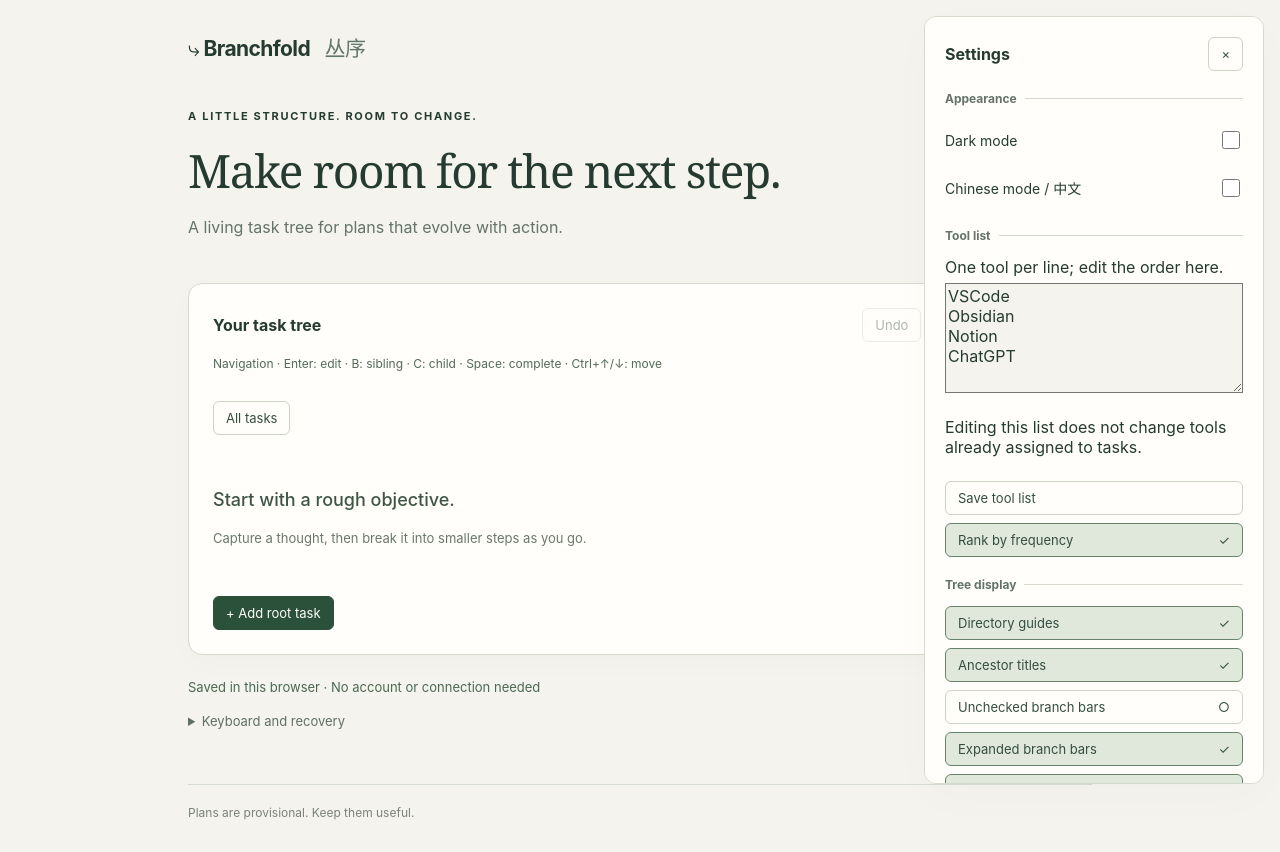
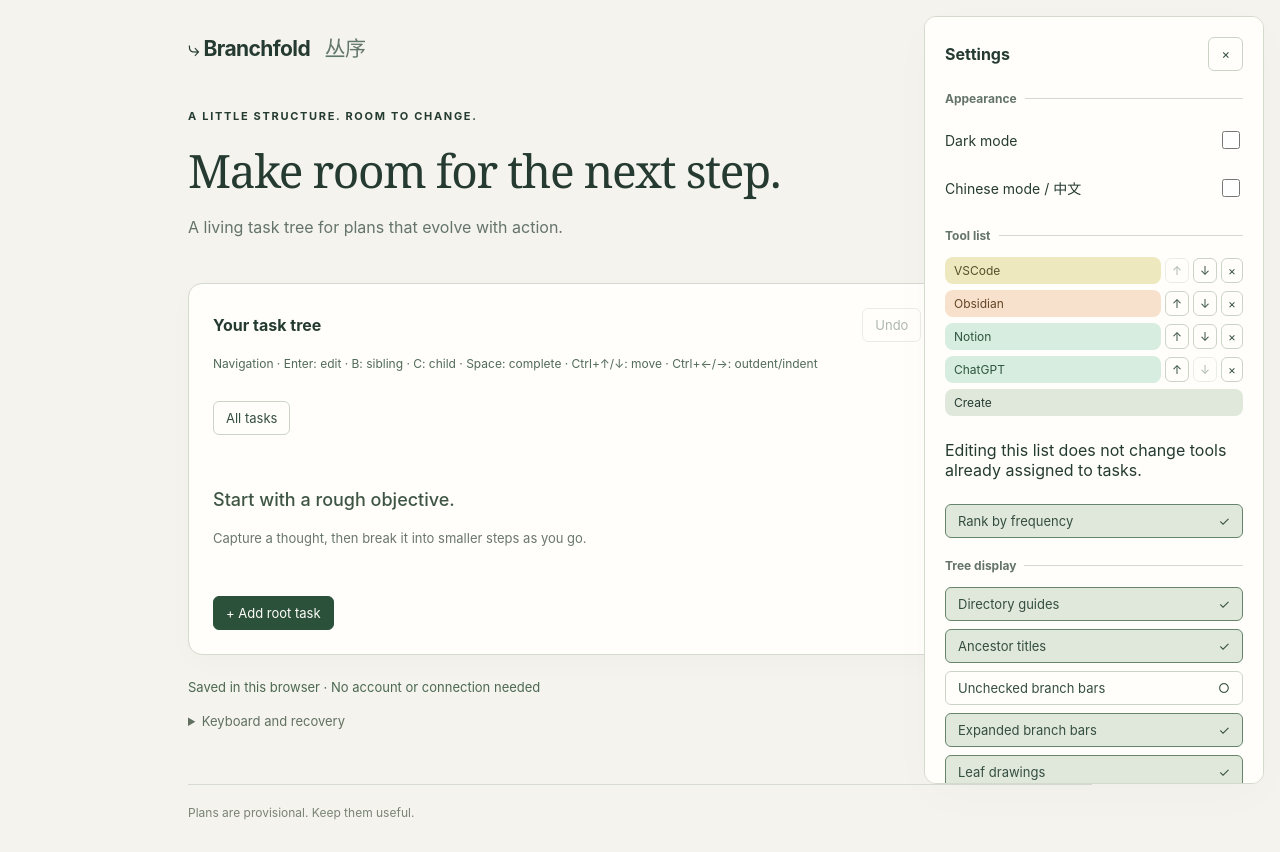
Before and after one commit to Serelive/branchfold, a React (Vite) app: page / in a window 1280 px wide. Both pictures are taken after a click on the button "Settings". Built offline with nearby package versions, Linux system fonts and the light colour scheme.

Commit message:
fix: add navigation indent shortcuts and tag-style tool settings

```diff
--- a/web/App.tsx
+++ b/web/App.tsx
@@ -19,6 +19,7 @@ function download(content: string, format: 'json' | 'md') {
   setTimeout(() => URL.revokeObjectURL(url), 1000);
 }
 const flatten = (nodes: Forest) => visibleNodes(nodes, new Set());
+const arrowMoves: Record<string, OutlineMove> = { ArrowUp: 'up', ArrowDown: 'down', ArrowLeft: 'outdent', ArrowRight: 'indent' };
 const titleCharacters = new Intl.Segmenter(undefined, { granularity: 'grapheme' });
 type Snapshot = { forest: Forest; viewRootId: string | null; collapsed: Set<string>; selectedId: string | null };
 type Drop = { id: string; position: DropPosition };
@@ -249,8 +250,8 @@ function Editor({ document: host }: AppProps) {
       // A node control/button can select a node without putting a caret in its title.
       // Ctrl+arrows work here too; other keys retain the control's native behavior.
       if (id && !target.matches('select') && !event.altKey && !event.metaKey) {
-        if (event.ctrlKey && (event.key === 'ArrowUp' || event.key === 'ArrowDown')) {
-          event.preventDefault(); move(id, event.key === 'ArrowUp' ? 'up' : 'down');
+        if (event.ctrlKey && arrowMoves[event.key]) {
+          event.preventDefault(); move(id, arrowMoves[event.key]);
         } else if (event.key === 'Escape') { event.preventDefault(); focus(id); }
       }
       return;
@@ -283,7 +284,7 @@ function Editor({ document: host }: AppProps) {
       return;
     }
     if (event.ctrlKey) {
-      if (event.key === 'ArrowUp' || event.key === 'ArrowDown') { event.preventDefault(); move(id, event.key === 'ArrowUp' ? 'up' : 'down'); }
+      if (arrowMoves[event.key]) { event.preventDefault(); move(id, arrowMoves[event.key]); }
       return;
     }
     const node = findNode(forest, id)!;
@@ -439,7 +440,7 @@ function Editor({ document: host }: AppProps) {
             </fieldset>
           </SettingsPanel>
         </div></div>
-        <p className="mode" aria-live="polite">{editingId ? t("Editing · Enter: next sibling · Tab / Shift+Tab: indent / outdent · Esc: navigate") : t("Navigation · Enter: edit · B: sibling · C: child · Space: complete · Ctrl+↑/↓: move")}{selected && ` · ${selected.title || t("Untitled task")}`}</p>
+        <p className="mode" aria-live="polite">{editingId ? t("Editing · Enter: next sibling · Tab / Shift+Tab: indent / outdent · Esc: navigate") : t("Navigation · Enter: edit · B: sibling · C: child · Space: complete · Ctrl+↑/↓: move · Ctrl+←/→: outdent/indent")}{selected && ` · ${selected.title || t("Untitled task")}`}</p>
         {importError && <p role="alert" className="warning">{t("Backup not imported:")} {t(importError)}</p>}
         {pendingImport !== null && <section className="import-preview" aria-label={t("Backup preview")}>
           <h3>{importMode === 'append' ? t("Append these tasks?") : forest.length ? t("Replace the current tree?") : t("Import this tree?")}</h3>
--- a/web/ToolCatalogSettings.tsx
+++ b/web/ToolCatalogSettings.tsx
@@ -1,16 +1,46 @@
 import { useState } from 'react';
 import { useUI } from './preferences';
-import { uniqueTools, validToolName } from './toolAnnotation';
+import { toolColor, toolKey, validToolName } from './toolAnnotation';
 import type { ToolCatalog } from './toolCatalog';
+
 export default function ToolCatalogSettings({ names, manual, onChange }: { names: string[]; manual: boolean; onChange: (value: ToolCatalog) => void }) {
   const { t } = useUI();
-  const [draft, setDraft] = useState<string | null>(null);
-  const [error, setError] = useState(false);
-  return <fieldset><legend>{t('Tool list')}</legend>
-    <label>{t('One tool per line; edit the order here.')}<textarea aria-label={t('Tool list')} value={draft ?? names.join('\n')} onChange={event => { setDraft(event.target.value); setError(false); }} onKeyDown={event => event.stopPropagation()} /></label>
+  const [editing, setEditing] = useState<string | null>(null);
+  const [draft, setDraft] = useState('');
+  const [error, setError] = useState('');
+  const start = (name: string) => { setEditing(name); setDraft(name); setError(''); };
+  const save = () => {
+    const name = draft.trim();
+    if (!validToolName(name)) { setError('Use a tool name without comment delimiters or control characters.'); return; }
+    if (names.some(n => n !== editing && toolKey(n) === toolKey(name))) { setError('This tool already exists.'); return; }
+    onChange({ names: editing === '' ? [...names, name] : names.map(n => n === editing ? name : n), manual: true });
+    setEditing(null); setError('');
+  };
+  const move = (index: number, delta: number) => {
+    const next = [...names];
+    [next[index], next[index + delta]] = [next[index + delta], next[index]];
+    onChange({ names: next, manual: true });
+  };
+  return <fieldset className="tool-catalog"><legend>{t('Tool list')}</legend>
+    <div className="tool-choices">{names.map((name, index) => <div className="tool-catalog-row" key={toolKey(name)}>
+      <button className={`tool-badge tool-choice tool-color-${toolColor(name)}`} aria-label={t('Edit tool {name}', { name })} onClick={() => start(name)}>{name}</button>
+      <button disabled={index === 0} aria-label={t('Move tool {name} up', { name })} onClick={() => move(index, -1)}>↑</button>
+      <button disabled={index === names.length - 1} aria-label={t('Move tool {name} down', { name })} onClick={() => move(index, 1)}>↓</button>
+      <button aria-label={t('Remove tool {name}', { name })} onClick={() => { onChange({ names: names.filter(n => n !== name), manual: true }); if (editing === name) setEditing(null); }}>×</button>
+    </div>)}
+      <button className="tool-badge tool-choice tool-create" aria-expanded={editing === ''} onClick={() => start('')}>{t('Create')}</button>
+    </div>
+    {editing !== null && <div className="tool-create-input" onKeyDown={event => {
+      event.stopPropagation();
+      if (event.nativeEvent.isComposing || event.keyCode === 229) return;
+      if (event.key === 'Enter') { event.preventDefault(); save(); }
+    }}>
+      <input key={editing} autoFocus aria-label={t('Tool name')} value={draft} onChange={event => { setDraft(event.target.value); setError(''); }} />
+      <button onClick={save}>{t(editing === '' ? 'Add' : 'Apply')}</button>
+      <button onClick={() => { setEditing(null); setError(''); }}>{t('Cancel')}</button>
+    </div>}
+    {error && <p role="alert">{t(error)}</p>}
     <p>{t('Editing this list does not change tools already assigned to tasks.')}</p>
-    {error && <p role="alert">{t('Use a tool name without comment delimiters or control characters.')}</p>}
-    <button onClick={() => { const values = (draft ?? names.join('\n')).split('\n').map(s => s.trim()).filter(Boolean); if (!values.every(validToolName)) { setError(true); return; } onChange({ names: uniqueTools(values), manual: true }); setDraft(null); }}>{t('Save tool list')}</button>
-    <button aria-pressed={!manual} onClick={() => { onChange({ names, manual: false }); setDraft(null); }}>{t('Rank by frequency')}</button>
+    <button aria-pressed={!manual} onClick={() => onChange({ names, manual: false })}>{t('Rank by frequency')}</button>
   </fieldset>;
 }
--- a/web/style.css
+++ b/web/style.css
@@ -275,7 +275,6 @@ button:focus:not(:focus-visible) { outline: none; }
 .tool-badges { display: flex; gap: 3px; max-width: 26%; min-width: 0; overflow-x: auto; }
 .tool-badges .tool-badge { max-width: none; flex: 0 0 auto; }
 
-.settings-panel textarea { display: block; width: 100%; min-height: 110px; background: var(--page); color: var(--text); font: inherit; }
 
 .tool-popover { position: fixed; z-index: 30; width: min(240px, calc(100vw - 16px)); max-height: calc(100vh - 16px); overflow-y: auto; padding: 10px; border: 1px solid var(--guide); border-radius: 14px; background: var(--surface); color: var(--text); box-shadow: 0 6px 24px #0003; transform-origin: left var(--tool-origin); animation: tool-unfold 140ms ease-out; }
 @keyframes tool-unfold { from { opacity: 0; transform: scaleY(.7); } to { opacity: 1; transform: scaleY(1); } }
@@ -290,3 +289,6 @@ button:focus:not(:focus-visible) { outline: none; }
 .tool-create-input input { min-width: 0; width: 100%; font: inherit; color: var(--text); background: var(--page); border: 1px solid var(--muted); border-radius: 5px; padding: 5px; }
 .tool-popover p { font-size: 12px; }
 @media (prefers-reduced-motion: reduce) { .tool-popover { animation: none; } }
+.tool-catalog-row { display: flex; align-items: center; gap: 4px; min-width: 0; }
+.tool-catalog-row > .tool-choice { flex: 1; min-width: 0; }
+.tool-catalog-row > button:not(.tool-choice) { flex: 0 0 auto; padding: 4px 6px; font-size: 12px; }
--- a/web/translations.ts
+++ b/web/translations.ts
@@ -1,5 +1,8 @@
 // UI strings only: task titles and imported document contents are never translated.
 export const chinese: Record<string, string> = {
+  'Edit tool {name}': '编辑工具“{name}”', 'Move tool {name} up': '上移工具“{name}”', 'Move tool {name} down': '下移工具“{name}”',
+  'Remove tool {name}': '移除工具“{name}”', 'Tool name': '工具名称', 'This tool already exists.': '此工具已存在。',
+
   'Add': '添加', '+Tool': '+工具', 'Assign tools': '分配工具', 'Assign tools to {title}': '为“{title}”分配工具',
   'New tool': '新工具', 'Create': '创建', 'Tool list': '工具列表', 'Save tool list': '保存工具列表',
   'Rank by frequency': '按使用频率排序', 'One tool per line; edit the order here.': '每行一个工具；可在此调整顺序。',
@@ -31,7 +34,7 @@ export const chinese: Record<string, string> = {
   'Task tree': '任务树', 'Your task tree': '你的任务树', 'Directory guides': '目录引导线', 'Ancestor titles': '祖先标题高亮', 'Unchecked branch bars': '未完成分支标记', 'Expanded branch bars': '展开分支标记', 'Leaf drawings': '叶形图标',
   'Undo': '撤销', 'Redo': '重做', 'Export JSON': '导出 JSON', 'Import JSON': '导入 JSON', 'Export Markdown': '导出 Markdown', 'Import Markdown': '导入 Markdown', 'Import mode': '导入方式', 'Replace tree': '替换任务树', 'Append roots': '追加根节点', 'Markdown import': 'Markdown 导入', 'JSON backup': 'JSON 备份',
   'Editing · Enter: next sibling · Tab / Shift+Tab: indent / outdent · Esc: navigate': '编辑 · Enter：下一同级任务 · Tab / Shift+Tab：缩进 / 减少缩进 · Esc：导航',
-  'Navigation · Enter: edit · B: sibling · C: child · Space: complete · Ctrl+↑/↓: move': '导航 · Enter：编辑 · B：同级任务 · C：子任务 · 空格：完成 · Ctrl+↑/↓：移动',
+  'Navigation · Enter: edit · B: sibling · C: child · Space: complete · Ctrl+↑/↓: move · Ctrl+←/→: outdent/indent': '导航 · Enter：编辑 · B：同级任务 · C：子任务 · 空格：完成 · Ctrl+↑/↓：移动 · Ctrl+←/→：减少缩进/缩进',
   'Backup not imported:': '未导入备份：', 'Backup preview': '备份预览', 'Append these tasks?': '追加这些任务？', 'Replace the current tree?': '替换当前任务树？', 'Import this tree?': '导入此任务树？',
   '{tasks} tasks in {roots} roots.': '共 {tasks} 个任务，{roots} 个根节点。',
   'The imported roots will follow the existing roots.': '导入的根节点将追加在现有根节点之后。', 'Current work will be replaced. Export it first if needed.': '当前内容将被替换。如需保留，请先导出。', 'The imported tasks will fill your empty outline.': '导入的任务将填入空白大纲。', 'Undo is available until you close this page.': '关闭页面前可以撤销。',
```
Also changed, not shown: tests/vscode.integration.cjs (+11 -1 lines), 3 other files (tests, documents, lock files or other folders).
